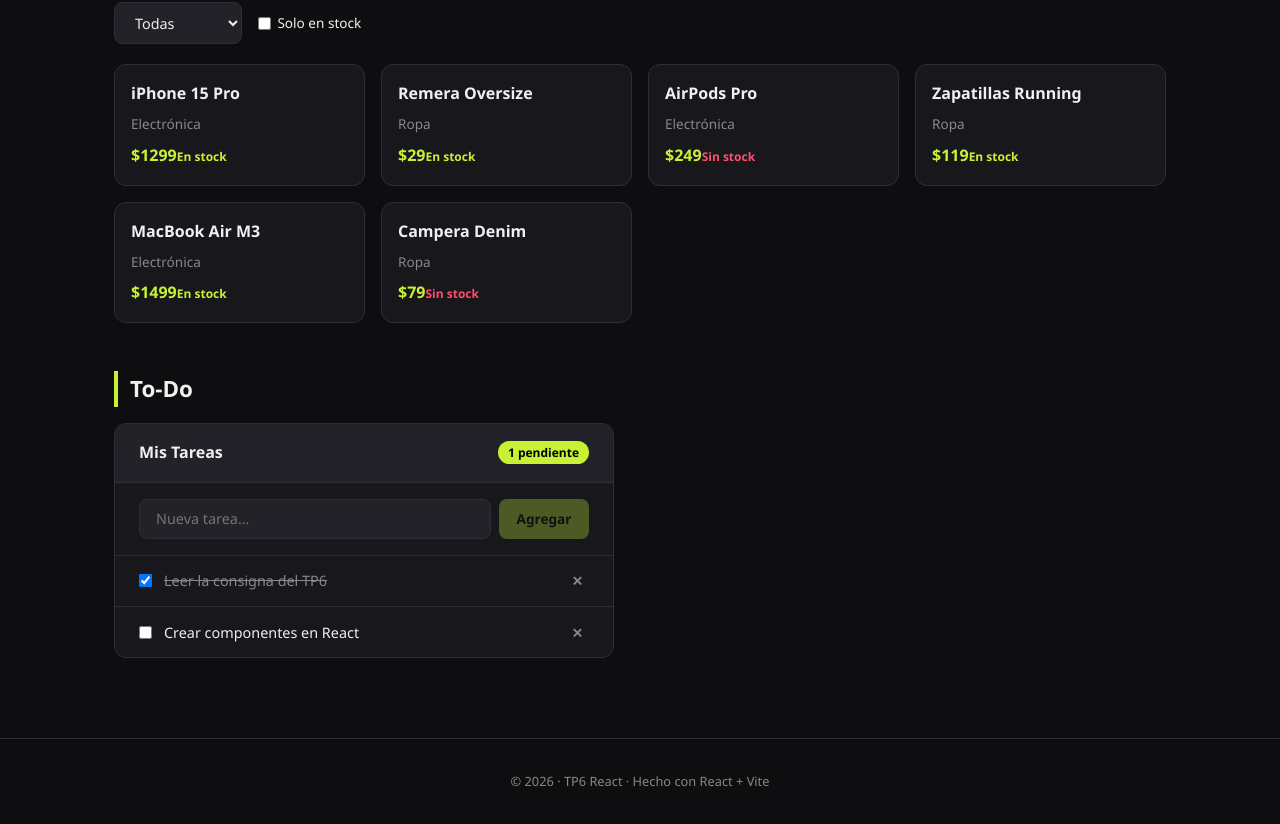
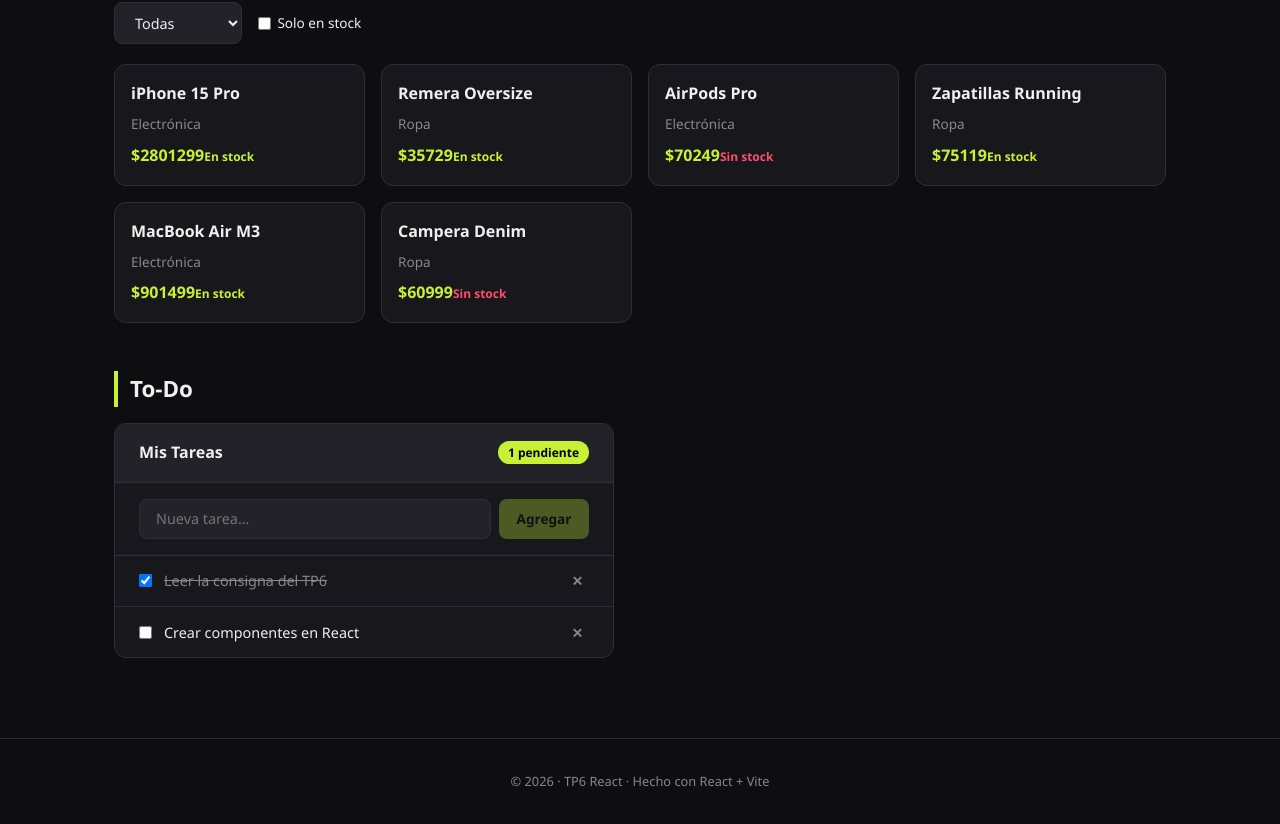
Before and after one commit to ValeriaLaguna99/tp_6_react, a React (Vite) app in the folder TP_6/: page / in a window 1280 px wide. Shown: the part 1282-2106 px from the top of the page. Built offline with nearby package versions, Linux system fonts and the light colour scheme.

Commit message:
Cambios en ProductList, agregar precios

```diff
--- a/TP_6/src/components/ProductList.jsx
+++ b/TP_6/src/components/ProductList.jsx
@@ -2,12 +2,12 @@
 import Card from './Card'
 
 const productos = [
-  { id: 1, nombre: 'iPhone 15 Pro', precio: 1299, categoria: 'Electrónica', enStock: true },
-  { id: 2, nombre: 'Remera Oversize', precio: 29, categoria: 'Ropa', enStock: true },
-  { id: 3, nombre: 'AirPods Pro', precio: 249, categoria: 'Electrónica', enStock: false },
-  { id: 4, nombre: 'Zapatillas Running', precio: 119, categoria: 'Ropa', enStock: true },
-  { id: 5, nombre: 'MacBook Air M3', precio: 1499, categoria: 'Electrónica', enStock: true },
-  { id: 6, nombre: 'Campera Denim', precio: 79, categoria: 'Ropa', enStock: false },
+  { id: 1, nombre: 'iPhone 15 Pro', precio: 2801299, categoria: 'Electrónica', enStock: true },
+  { id: 2, nombre: 'Remera Oversize', precio: 35729, categoria: 'Ropa', enStock: true },
+  { id: 3, nombre: 'AirPods Pro', precio: 70249, categoria: 'Electrónica', enStock: false },
+  { id: 4, nombre: 'Zapatillas Running', precio: 75119, categoria: 'Ropa', enStock: true },
+  { id: 5, nombre: 'MacBook Air M3', precio: 901499, categoria: 'Electrónica', enStock: true },
+  { id: 6, nombre: 'Campera Denim', precio: 60999, categoria: 'Ropa', enStock: false },
 ]
 
 function ProductList() {
```
